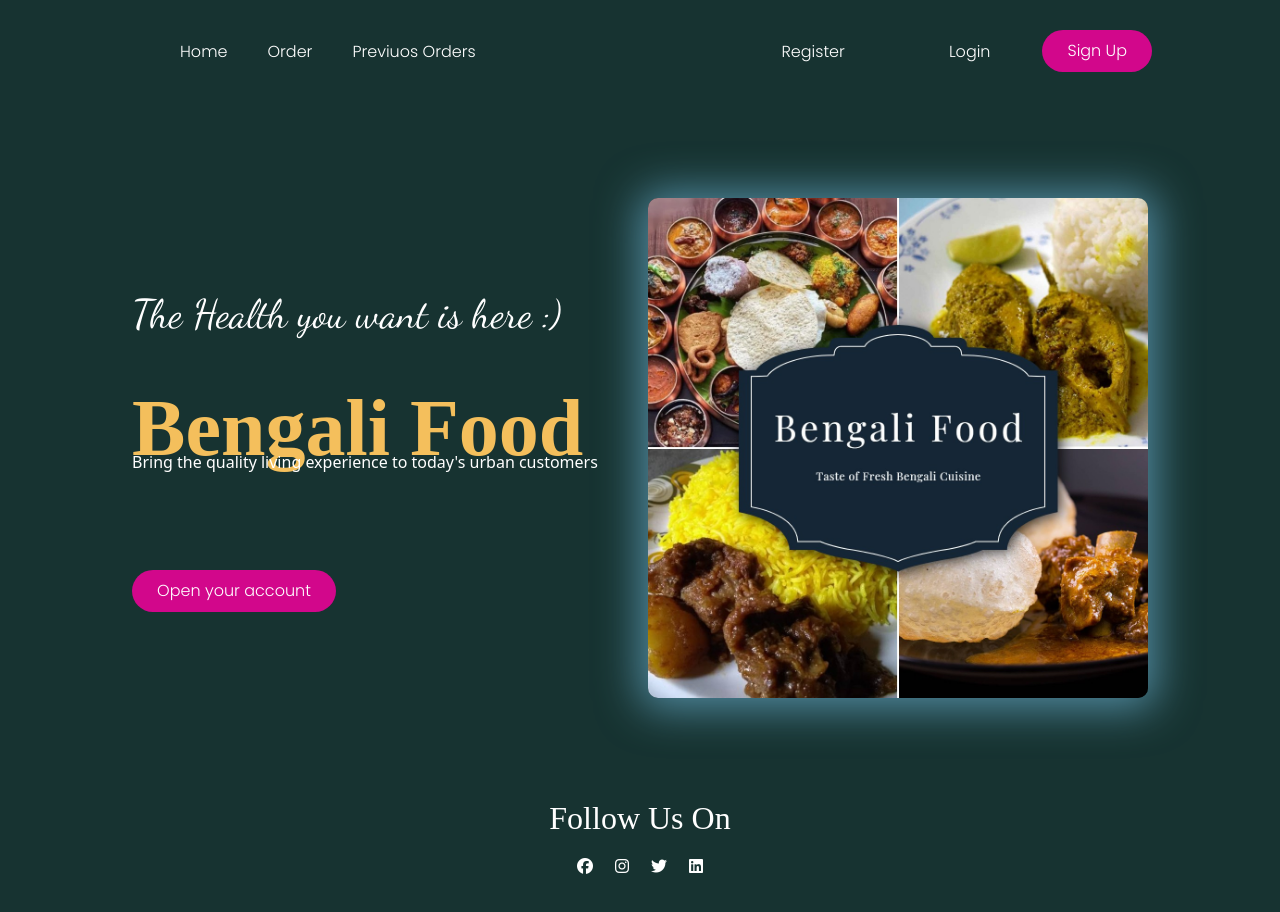
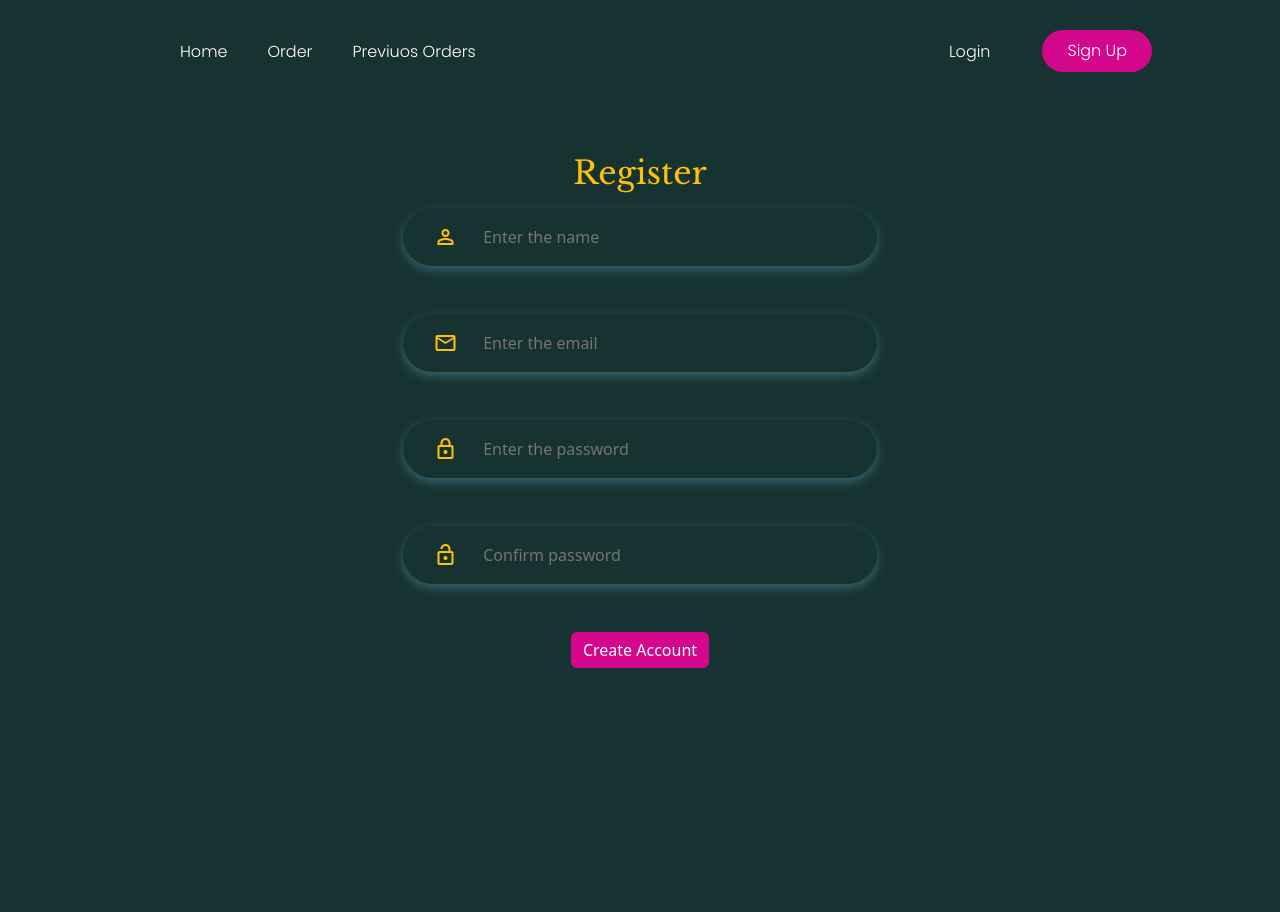
Before and after one commit to SoumyajeetDas/Food-Order-React, a React (Create React App) app: page /register in a window 1280 px wide. Shown: the top 912 px of the page. After the commit the page ends 800 px from the top, so only its background shows below. Built offline with nearby package versions, Linux system fonts and the light colour scheme; a web font is replaced by a local one.

Commit message:
Register and Login Page Added

```diff
--- a/package.json
+++ b/package.json
@@ -11,6 +11,7 @@
     "react": "^18.2.0",
     "react-bootstrap": "^2.5.0",
     "react-dom": "^18.2.0",
+    "react-router-dom": "^6.4.2",
     "react-scripts": "5.0.1",
     "web-vitals": "^2.1.4"
   },
--- a/src/App.js
+++ b/src/App.js
@@ -1,9 +1,11 @@
 import './App.css';
 import React, { useState } from 'react';
-import Content from './components/UI/Home/Content/Content';
-import Footer from './components/UI/Home/Footer/Footer';
+import Menu from './components/UI/MenuBar/Menu';
 import Header from './components/UI/Home/Header/Header';
-import Menu from './components/UI/MenuBar/Menu';
+import { BrowserRouter, Route, Routes } from 'react-router-dom';
+import Home from './components/UI/Home/Home';
+import Register from './components/UI/Credential/Register';
+import Login from './components/UI/Credential/Login';
 
 
 const App = () => {
@@ -33,13 +35,23 @@ const App = () => {
   }
   return (
     <>
+      {/* Backdrop */}
       {status && <div id="backdrop" onClick={show}>
 
       </div>}
+
+      <BrowserRouter>
       <Header show={show} />
       <Menu show={show} classname={classname} variant={variant} />
-      <Content />
-      <Footer />
+      <Routes>
+        <Route exact path="/" element={<Home/>}/>
+        <Route exact path="/register" element={<Register/>}/>
+        <Route exact path="/login" element={<Login/>}/>
+      </Routes>
+      </BrowserRouter>
+
+
+
     </>
   );
 }
--- /dev/null
+++ b/src/components/UI/Credential/Login.css
@@ -0,0 +1,29 @@
+@import url('https://fonts.googleapis.com/css2?family=Libre+Baskerville&display=swap');
+
+.form-group {
+    padding: 5px;
+    display: flex;
+    justify-content: space-evenly;
+    align-items: center;
+    background-color: #173331;
+    border-radius: 30px;
+    box-shadow: 0px 4px 11px -1px rgb(132, 214, 255, 0.35)
+}
+
+
+.form-group input{
+    width: 80%;
+    height: 3rem;
+    outline: none;
+    border: none;
+    background-color: #173331
+}
+
+#btn{
+    display:flex;
+    justify-content: center
+}
+
+#register{
+    font-family: 'Libre Baskerville', serif;
+}
--- /dev/null
+++ b/src/components/UI/Credential/Login.js
@@ -0,0 +1,53 @@
+import React from 'react';
+import Container from 'react-bootstrap/Container';
+import Row from 'react-bootstrap/Row';
+import Col from 'react-bootstrap/Col';
+import Button from 'react-bootstrap/Button';
+import Form from 'react-bootstrap/Form';
+import { motion } from "framer-motion"
+import './Login.css'
+
+export default function Login() {
+    return (
+        <Container >
+            <Row>
+                <Col md={6} className="m-auto p-5" style={{ borderRadius: "20px" }}>
+                    <h2 id="register" class="text-center text-warning mb-3">Login</h2>
+                    <Form>
+
+                        <motion.div
+                            whileHover={{ scale: 1.1 }}
+                        >
+                            <Form.Group className="mb-5 form-group">
+                                <span class="material-symbols-outlined b-0 p-2 text-warning" >
+                                    email
+                                </span>
+                                <input type="email" placeholder="Enter the email" class="text-warning" />
+                            </Form.Group>
+                        </motion.div>
+
+                        <motion.div
+                            whileHover={{ scale: 1.1 }}
+                        >
+                            <Form.Group className="mb-5 form-group">
+                                <span class="material-symbols-rounded b-0 p-2 text-warning">
+                                    lock
+                                </span>
+                                <input type="password" placeholder="Enter the password" class="text-warning" />
+                            </Form.Group>
+                        </motion.div>
+
+                        <motion.div
+                            whileHover={{ scale: 1.1 }}
+                            whileTap={{ scale: 0.9 }}
+                            id="btn">
+                            <Button class="m-auto" style={{ backgroundColor: '#D2078B', border: "none" }} type="submit">
+                                Login
+                            </Button>
+                        </motion.div>
+                    </Form>
+                </Col>
+            </Row>
+        </Container>
+    )
+}
--- /dev/null
+++ b/src/components/UI/Credential/Register.css
@@ -0,0 +1,29 @@
+@import url('https://fonts.googleapis.com/css2?family=Libre+Baskerville&display=swap');
+
+.form-group {
+    padding: 5px;
+    display: flex;
+    justify-content: space-evenly;
+    align-items: center;
+    background-color: #173331;
+    border-radius: 30px;
+    box-shadow: 0px 4px 11px -1px rgb(132, 214, 255, 0.35)
+}
+
+
+.form-group input{
+    width: 80%;
+    height: 3rem;
+    outline: none;
+    border: none;
+    background-color: #173331
+}
+
+#btn{
+    display:flex;
+    justify-content: center
+}
+
+#register{
+    font-family: 'Libre Baskerville', serif;
+}
--- /dev/null
+++ b/src/components/UI/Credential/Register.js
@@ -0,0 +1,76 @@
+import React from 'react';
+import Container from 'react-bootstrap/Container';
+import Row from 'react-bootstrap/Row';
+import Col from 'react-bootstrap/Col';
+import Button from 'react-bootstrap/Button';
+import Form from 'react-bootstrap/Form';
+import { motion } from "framer-motion"
+import './Register.css'
+
+export default function Register() {
+    return (
+        <Container >
+            <Row>
+                <Col md={6} className="m-auto p-5" style={{ borderRadius: "20px" }}>
+                    <h2 id="register" class="text-center text-warning mb-3">Register</h2>
+                    <Form>
+                        <motion.div
+                            whileHover={{ scale: 1.1 }}
+                        >
+                            <Form.Group className="mb-5 form-group">
+                                <span class="material-symbols-outlined b-0 p-2 text-warning" >
+                                    person
+                                </span>
+                                <input type="text" placeholder="Enter the name" class="text-warning" />
+                            </Form.Group>
+                        </motion.div>
+
+                        <motion.div
+                            whileHover={{ scale: 1.1 }}
+                        >
+                            <Form.Group className="mb-5 form-group">
+                                <span class="material-symbols-outlined b-0 p-2 text-warning" >
+                                    email
+                                </span>
+                                <input type="email" placeholder="Enter the email" class="text-warning" />
+                            </Form.Group>
+                        </motion.div>
+
+                        <motion.div
+                            whileHover={{ scale: 1.1 }}
+                        >
+                            <Form.Group className="mb-5 form-group">
+                                <span class="material-symbols-rounded b-0 p-2 text-warning">
+                                    lock
+                                </span>
+                                <input type="password" placeholder="Enter the password" class="text-warning" />
+                            </Form.Group>
+                        </motion.div>
+
+                        <motion.div
+                            whileHover={{ scale: 1.1 }}
+                        >
+                            <Form.Group className="mb-5 form-group">
+                                <span class="material-symbols-rounded b-0 p-2 text-warning">
+                                    <span class="material-symbols-outlined">
+                                        lock_open
+                                    </span>
+                                </span>
+                                <input type="cnfpwd" placeholder="Confirm password" class="text-warning" />
+                            </Form.Group>
+                        </motion.div>
+
+                        <motion.div
+                            whileHover={{ scale: 1.1 }}
+                            whileTap={{ scale: 0.9 }}
+                            id="btn">
+                            <Button class="m-auto" style={{ backgroundColor: '#D2078B', border: "none" }} type="submit">
+                                Create Account
+                            </Button>
+                        </motion.div>
+                    </Form>
+                </Col>
+            </Row>
+        </Container>
+    )
+}
--- a/src/components/UI/Home/Header/Header.js
+++ b/src/components/UI/Home/Header/Header.js
@@ -1,9 +1,11 @@
 import React from 'react'
 import './Header.css'
 import { motion } from "framer-motion"
+import { Link, useNavigate } from 'react-router-dom';
 
 export default function Header(props) {
 
+  const navigate = useNavigate();
 
   return (
 
@@ -12,16 +14,16 @@ export default function Header(props) {
       animate={{ y: 0 }} // Keep in mind 0 does not mean 0px. It means the object where it is in DOM
       transition={{ type: 'spring', stifness: 500 }}
 
-      class="mb-5"
+      class="mb-1"
     >
       <nav>
-        <span class="material-symbols-outlined text-white" id="menu-icon" onClick={()=>props.show()}>
+        <span class="material-symbols-outlined text-white" id="menu-icon" onClick={() => props.show()}>
           menu
         </span>
         <ul class="nav__links">
           <motion.li
             whileHover={{ scale: 1.5 }}
-          ><a href="/">Home</a></motion.li>
+          ><Link to="/">Home</Link></motion.li>
           <motion.li
             whileHover={{ scale: 1.5 }}
           ><a href="/">Order</a></motion.li>
@@ -34,17 +36,14 @@ export default function Header(props) {
         <ul class="nav__links">
           <motion.li
             whileHover={{ scale: 1.5 }}
-          ><a class="login" href="/">Register</a></motion.li>
-          <motion.li
-            whileHover={{ scale: 1.5 }}
-          ><a class="login" href="/">Login</a></motion.li>
+          ><Link class="login" to="/login">Login</Link></motion.li>
         </ul>
 
 
         <motion.button
           whileHover={{ scale: 1.1 }}
           whileTap={{ scale: 0.9 }}
-          class="button" href="/">Sign Up</motion.button>
+          class="button" onClick={()=>navigate("/register")}>Sign Up</motion.button>
 
       </div>
 
--- /dev/null
+++ b/src/components/UI/Home/Home.js
@@ -0,0 +1,12 @@
+import React from 'react';
+import Content from './Content/Content';
+import Footer from './Footer/Footer';
+
+export default function Home() {
+    return (
+        <>
+            <Content/>
+            <Footer />
+        </>
+    )
+}
```
Also changed, not shown: 1 other file (tests, documents, lock files or other folders).
